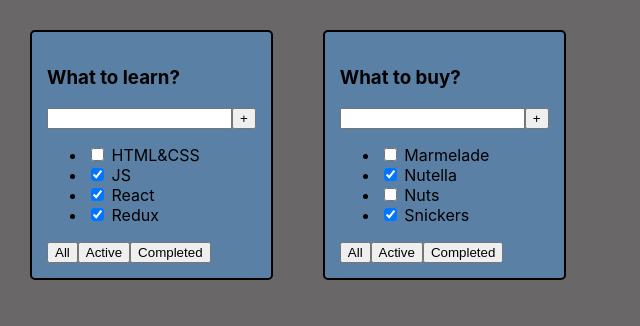
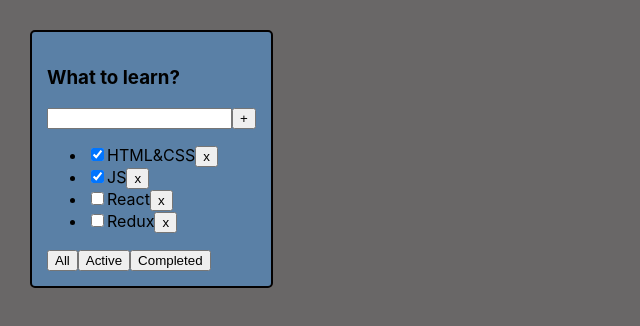
Before and after one commit to ArturLimaiko/TodoList, a React (Create React App) app: page / in a window 1280 px wide. Shown: the top 326 px of the page, without its empty margins (0-640 px from the left). Built offline with nearby package versions, Linux system fonts and the light colour scheme.

Commit message:
добавил методы map,filter

```diff
--- a/src/App.tsx
+++ b/src/App.tsx
@@ -1,4 +1,4 @@
-import React from 'react';
+import React, {useState} from 'react';
 import './App.css';
 import TodoList, {TaskType} from "./TodoList";
 
@@ -8,32 +8,42 @@ function App() {
     //Storage
 
     const todoListTitle_1: string = "What to learn?"
-    const todoListTitle_2: string = "What to buy?"
+    // const todoListTitle_2: string = "What to buy?"
 
 
-    const tasks_1: Array<TaskType> = [
-        {id: 1, isDone: false, title: "HTML&CSS"},
+    let initTasks: Array<TaskType> = [
+        {id: 1, isDone: true, title: "HTML&CSS"},
         {id: 2, isDone: true, title: "JS"},
-        {id: 3, isDone: true, title: "React"},
-        {id: 4, isDone: true, title: "Redux"},
+        {id: 3, isDone: false, title: "React"},
+        {id: 4, isDone: false, title: "Redux"},
     ]
 
-    const tasks_2:Array<TaskType> = [
-        {id: 5, isDone: false, title: "Marmelade"},
-        {id: 6, isDone: true, title: "Nutella"},
-        {id: 7, isDone: false, title: "Nuts"},
-        {id: 8, isDone: true, title: "Snickers"},
-    ]
+    let [tasks,setTasks ]  = useState(initTasks);
 
+
+        // const tasks_2:Array<TaskType> = [
+        //     {id: 5, isDone: false, title: "Marmelade"},
+        //     {id: 6, isDone: true, title: "Nutella"},
+        //     {id: 7, isDone: false, title: "Nuts"},
+        //     {id: 8, isDone: true, title: "Snickers"},
+        // ]
+
+
+        function removeTask(id: number) {
+            let filteredTasks = tasks.filter(t => t.id !== id)
+            setTasks(filteredTasks);
+        }
 
     return (
         <div className="App">
             <TodoList
-                tasks={tasks_1}
-                title={todoListTitle_1}/>
-            <TodoList
-                tasks={tasks_2}
-                title={todoListTitle_2}/>
+                tasks={tasks}
+                title={todoListTitle_1}
+                removeTask={removeTask}
+            />
+            {/*<TodoList*/}
+            {/*    tasks={tasks_2}*/}
+            {/*    title={todoListTitle_2}/>*/}
         </div>
     );
 }
--- a/src/TodoList.tsx
+++ b/src/TodoList.tsx
@@ -5,6 +5,7 @@ type TodoListPropsType = {
     title: string
     tasks: Array<TaskType>
     // tasks: TaskType[] такой вариант тоже верный
+    removeTask: Function
 }
 
 export type TaskType = {
@@ -13,7 +14,7 @@ export type TaskType = {
     isDone: boolean
 }
 
-const TodoList: FC<TodoListPropsType> = ({title, tasks}) => {
+const TodoList: FC<TodoListPropsType> = ({title, tasks,removeTask}) => {
 
     // const title = props.title
     // const tasks = props.tasks
@@ -27,18 +28,12 @@ const TodoList: FC<TodoListPropsType> = ({title, tasks}) => {
                 <button>+</button>
             </div>
             <ul>
-                <li>
-                    <input type="checkbox" checked={tasks[0].isDone}/> <span>{tasks[0].title}</span>
-                </li>
-                <li>
-                    <input type="checkbox" checked={tasks[1].isDone}/> <span>{tasks[1].title}</span>
-                </li>
-                <li>
-                    <input type="checkbox" checked={tasks[2].isDone}/> <span>{tasks[2].title}</span>
-                </li>
-                <li>
-                    <input type="checkbox" checked={tasks[3].isDone}/> <span>{tasks[3].title}</span>
-                </li>
+                {
+                    tasks.map( t => <li><input type="checkbox" checked={t.isDone}/>
+                        <span>{t.title}</span>
+                        <button onClick={ () => { removeTask(t.id)}  }>x</button>
+                    </li>)
+                }
             </ul>
             <div>
                 <button>All</button>
```
